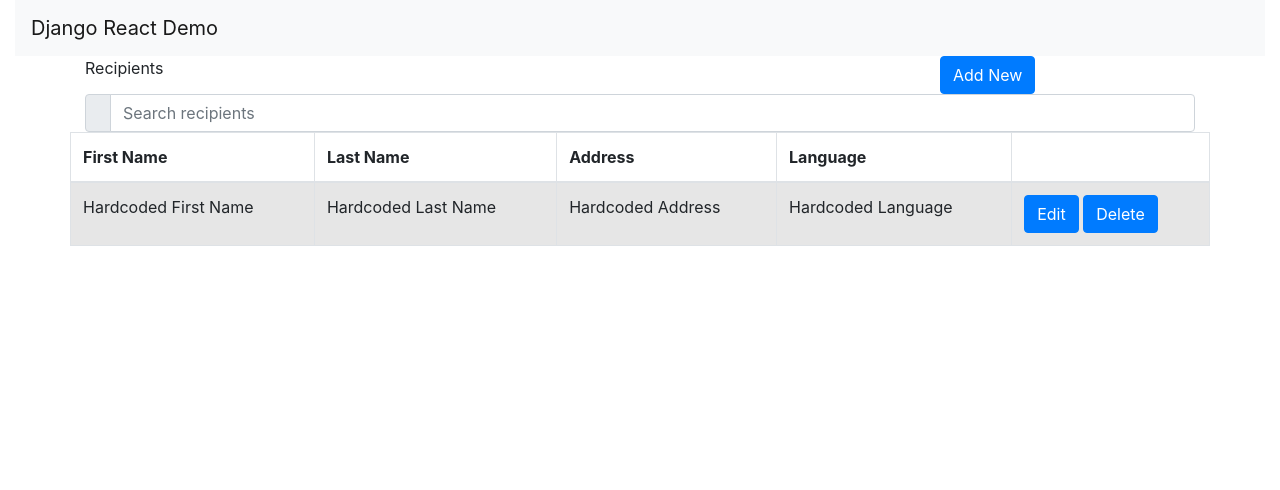
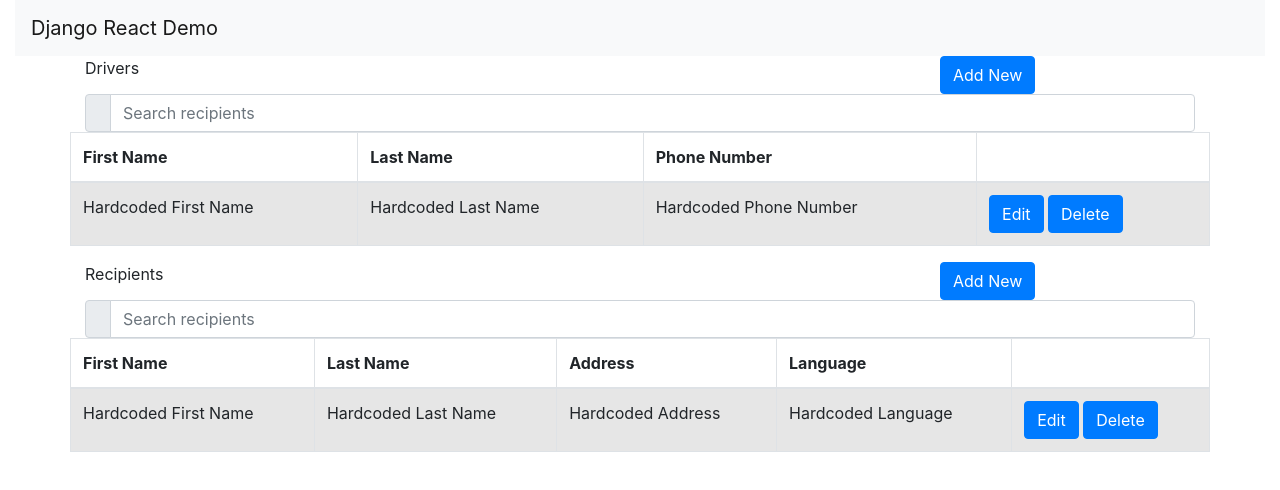
Before and after one commit to Capstone-Team-Fast/fast-frontend, a React (Create React App) app in the folder frontend/: page / in a window 1280 px wide. Shown: the top 490 px of the page. Built offline with nearby package versions, Linux system fonts and the light colour scheme.

Commit message:
Added Driver component

```diff
--- a/frontend/src/App.js
+++ b/frontend/src/App.js
@@ -2,9 +2,10 @@ import React, { Component } from 'react';
 import { BrowserRouter } from 'react-router-dom'
 import { Route, Link } from 'react-router-dom'
 
-import CustomersList from './example/CustomersList'
+//import CustomersList from './example/CustomersList'
 
 import Recipient from './components/Data/Recipient/Recipient'
+import Driver from './components/Data/Driver/Driver'
 
 import './App.css';
 
@@ -28,8 +29,8 @@ const BaseLayout = () => (
     <div className="content">
       {//<Route path="/" exact component={CustomersList} />
       }
+      <Route path="/" exact component={Driver} />
       <Route path="/" exact component={Recipient} />
-
 
     </div>
 
--- a/frontend/src/components/Data/Driver/Driver.js
+++ b/frontend/src/components/Data/Driver/Driver.js
@@ -0,0 +1,123 @@
+import  React, { Component } from  'react';
+
+import Container from 'react-bootstrap/Container';
+import Row from 'react-bootstrap/Row';
+import Col from 'react-bootstrap/Col';
+import InputGroup from 'react-bootstrap/InputGroup';
+import FormControl from 'react-bootstrap/FormControl';
+import Table from 'react-bootstrap/Table';
+import Button from 'react-bootstrap/Button';
+//import Search from 'react-bootstrap-icons/Search';
+
+
+//import Search from 'react-bootstrap-icons';
+
+
+class  Driver  extends  Component {
+
+constructor(props) {
+    super(props);
+    this.state  = {
+        //customers: [],
+        //nextPageURL:  ''
+    };
+;
+}
+
+componentDidMount() {
+    console.log("Method example");
+}
+
+handleDelete(e,pk){
+    console.log("Method example");
+}
+
+nextPage(){
+    console.log("Method example");
+
+}
+
+render() {
+
+    return (
+        <Container>
+            <Row>
+                <Col sm={9} className="table-title">Drivers</Col>
+                <Col sm={3}>
+                    <Button>Add New</Button>
+                </Col>
+
+            </Row>
+            <Row>
+                <Col cols="9" class="mt-3">
+                    <InputGroup class="mb-2">
+                        <InputGroup.Text>
+                        {// <Search icon="search"></Search>
+                        }
+                        </InputGroup.Text>
+                        <FormControl
+                                type="text"
+                                placeholder="Search recipients"
+                                id="search"
+                                v-model="search"
+                                name="search"
+                                aria-label="Search"
+                                //ref="title"
+                        ></FormControl>
+                    </InputGroup>
+                </Col>
+            </Row>
+            <Row>
+                <Table striped bordered hover>
+                    <thead>
+                        <tr>
+                            <th>First Name</th>
+                            <th>Last Name</th>
+                            <th>Phone Number</th>
+                            <th></th>
+                        </tr>
+                    </thead>
+                    <tbody>
+                        <tr>
+                            <td>Hardcoded First Name</td>
+                            <td>Hardcoded Last Name</td>
+                            <td>Hardcoded Phone Number</td>
+                            <td >
+                                <Button>
+                                Edit
+                                </Button>
+                                {' '}
+                                <Button>
+                                Delete
+                                </Button>
+                            </td>
+                        </tr>
+                    </tbody>
+                </Table>
+            </Row>
+        </Container>
+
+    );
+
+
+
+        {/*<b-container>
+            <div className="input-group">
+                    <div className="form-outline">
+                        <input id="search-input" type="search" id="form1" className="form-control"/>
+                    {// <label className="form-label" htmlFor="form1">Search</label>
+                        }
+                    </div>
+                    <button id="search-button" type="button" className="btn btn-primary">
+                        Search
+                        <i className="fas fa-search"></i>
+                    </button>
+                </div>
+
+        </b-container>
+                    */}
+
+
+  }
+}
+export  default  Driver;
```
